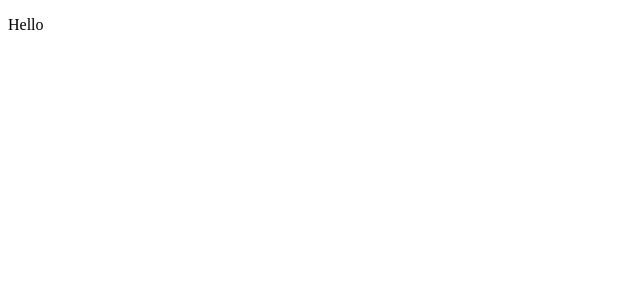
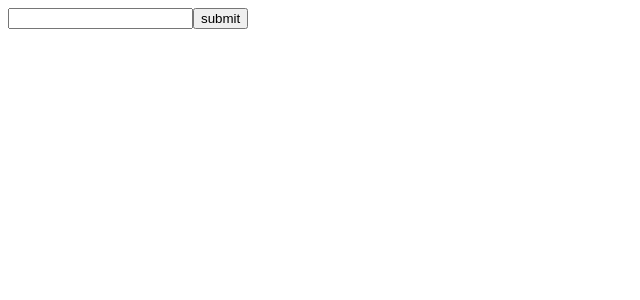
Before and after one commit to bhavesh242/open-weather-app, a React (Create React App) app: page / in a window 1280 px wide. Shown: the top 300 px of the page, without its empty margins (0-640 px from the left). Built offline with nearby package versions, Linux system fonts and the light colour scheme.

Commit message:
Modularization

```diff
--- /dev/null
+++ b/src/DataComp.js
@@ -0,0 +1,17 @@
+import InputSearch from './InputSearch';
+import React from 'react';
+
+class DataComp extends React.Component
+{
+  render(){
+    return (
+      <div>
+        <InputSearch />
+      </div>
+
+    )
+  }
+}
+
+
+export default DataComp;
--- /dev/null
+++ b/src/InputSearch.js
@@ -0,0 +1,31 @@
+import React from 'react';
+
+
+
+class InputSearch extends React.Component{
+
+    state = {
+        city:"",
+        data:[],
+    }
+
+    changeHandler = e =>{
+        this.setState({city : e.target.value });
+    }
+    fetchWeather = e => {
+        e.preventDefault();
+        fetch()
+
+    }
+    render(){
+        return(
+            <div>
+                <form onSubmit={this.fetchWeather} >
+                    <input id = "city" onChange={this.changeHandler} type="text" />
+                    <input type="submit" value="submit" />
+                </form>
+            </div>
+        )
+    }
+}
+export default InputSearch;
--- /dev/null
+++ b/src/WeatherApp.js
@@ -0,0 +1,16 @@
+import React from 'react';
+import DataComp from './DataComp'
+
+class WeatherApp extends React.Component
+{
+  render(){
+    return (
+      <div>
+        <DataComp />
+      </div>
+
+    )
+  }
+}
+
+export default WeatherApp;
--- a/src/index.js
+++ b/src/index.js
@@ -1,15 +1,7 @@
 import React from 'react';
 import ReactDOM from 'react-dom';
+import WeatherApp from './WeatherApp'
 
-
-class WeatherApp extends React.Component
-{
-  render(){
-    return (
-      <p>Hello</p>
-    )
-  }
-}
 
 ReactDOM.render(
   <WeatherApp />,
```
